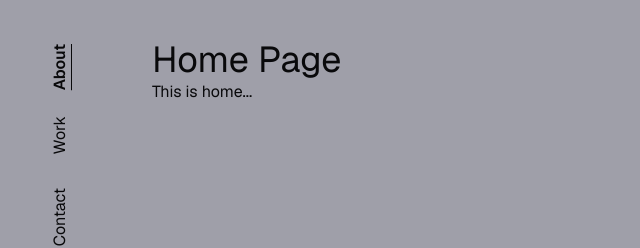
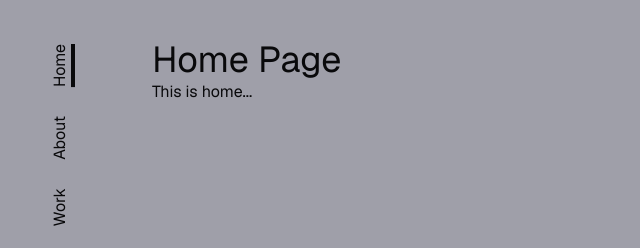
Before and after one commit to ReneMSdev/portfolio-website, a Next.js app: page / in a window 1280 px wide. Shown: the top 248 px of the page, without its empty margins (0-640 px from the left). Built offline with nearby package versions, Linux system fonts and the light colour scheme.

Commit message:
SideBarNav UI

```diff
--- a/package.json
+++ b/package.json
@@ -16,6 +16,7 @@
     "next": "15.3.2",
     "react": "^19.0.0",
     "react-dom": "^19.0.0",
+    "react-icons": "^5.5.0",
     "tailwind-merge": "^3.3.0"
   },
   "devDependencies": {
--- a/src/components/SidebarNav.jsx
+++ b/src/components/SidebarNav.jsx
@@ -5,7 +5,8 @@ import { usePathname } from 'next/navigation'
 import { cn } from '@/lib/utils'
 
 const navItems = [
-  { label: 'About', href: '/' },
+  { label: 'Home', href: '/' },
+  { label: 'About', href: '/about' },
   { label: 'Work', href: '/work' },
   { label: 'Contact', href: '/contact' },
 ]
@@ -21,7 +22,7 @@ export default function SidebarNav() {
           href={item.href}
           className={cn(
             'transform -rotate-90 origin-right text-right w-20 inline-block transition-all hover:font-bold',
-            pathname === item.href && 'underline underline-offset-6 font-semibold'
+            pathname === item.href && 'underline underline-offset-6 decoration-4'
           )}
         >
           {item.label}
```
Also changed, not shown: 1 other file (tests, documents, lock files or other folders).
